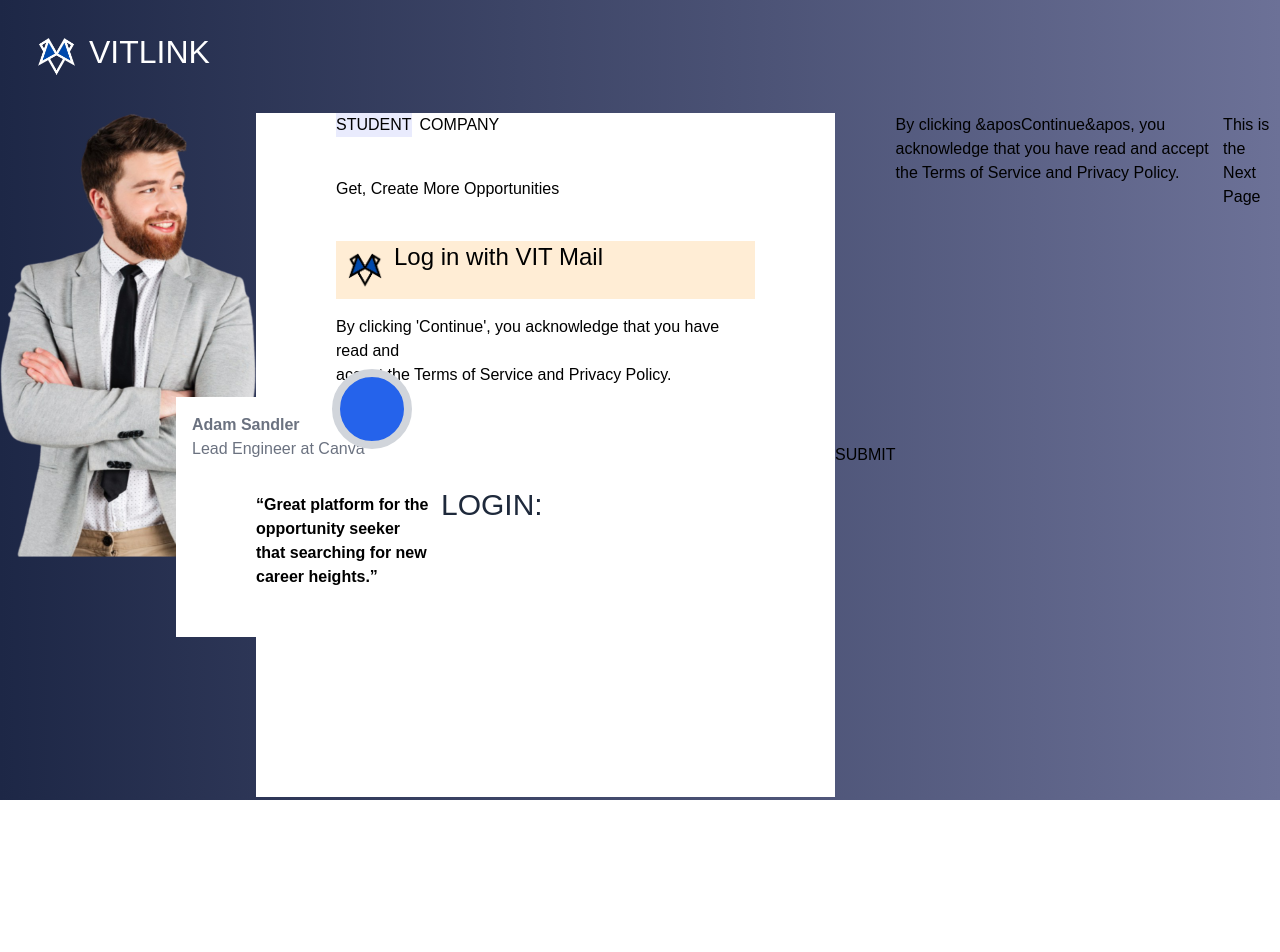
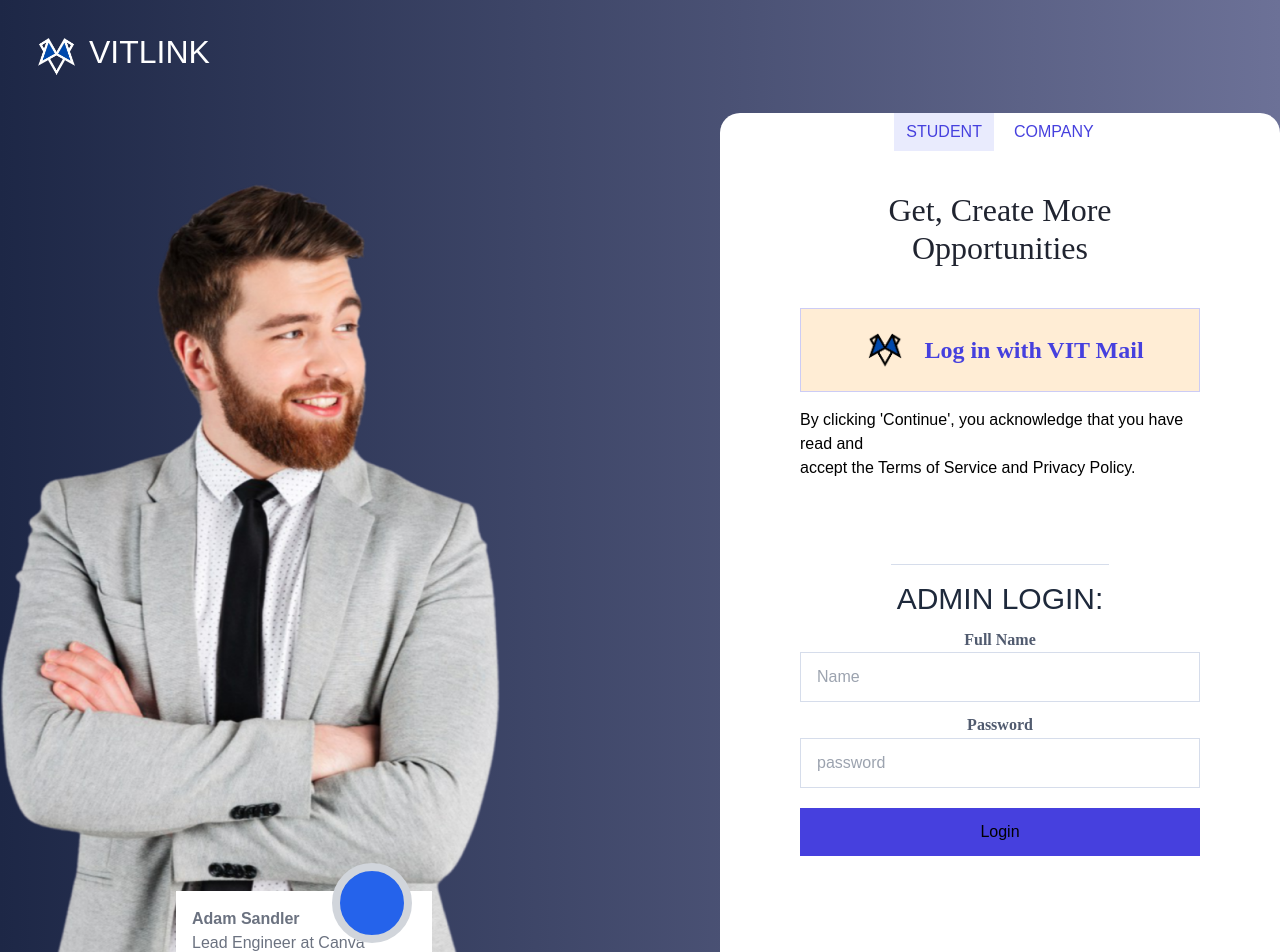
Before and after one commit to chaitanya-codes/VITLink, a Next.js app: page /login in a window 1280 px wide. Shown: the top 952 px of the page. Before the commit the page ends 800 px from the top, so only its background shows below. Built offline with nearby package versions, Linux system fonts and the light colour scheme.

Commit message:
login fix

```diff
--- a/src/app/login/page.tsx
+++ b/src/app/login/page.tsx
@@ -1,13 +1,39 @@
-'use client';
+'use client'
 import React from "react";
-
+import {auth} from "@/firebase/config";
+import { useRouter } from 'next/navigation'
 import Navbar from "../components/Navbar";
 import Image from "next/image";
 import img from "@/app/images/logo.png";
+import { motion } from "framer-motion";
 import img2 from "@/app/images/jobby.png";
 
-// Initialize Firebase
+import { initializeApp } from "firebase/app";
+import { getAnalytics } from "firebase/analytics";
+import { GoogleAuthProvider, signInWithPopup } from "firebase/auth";
+import "../styles/login.css"
 
+const firebaseConfig = {
+
+};
+
+
+const handleGoogleLogin = async (auth) => {
+  const provider = new GoogleAuthProvider();
+
+  try {
+    const router = useRouter(); // Initialize the Next.js router
+    const result = await signInWithPopup(auth, provider);
+    const userEmail = result.user.email;
+
+    localStorage.setItem("userEmail", userEmail);
+
+    router.push("/login");
+
+  } catch (error) {
+    console.error("Error during Google login:", error);
+  }
+};
 
 const Logo = () => (
   <Image
@@ -77,15 +103,11 @@ export default function NextPage() {
           <p className="inlab" >Full Name</p>
             <input placeholder="Name" className="form"></input>
             <p className="inlab">Password</p>
-            <input placeholder="" type="password" className="form"></input>
-          </div>
-          <button className="botbut my-5">SUBMIT</button>
-          <h6 className="">By clicking &aposContinue&apos, you acknowledge that you have read and accept the Terms of Service and Privacy Policy.</h6>
-          <h1>This is the Next Page</h1>
+            <input placeholder="password" type="password" className="form"></input>
 
+          <button className="botbut my-5">Login</button>
         </div>
-
       </div>
-
+    </div>
   );
 }
```
